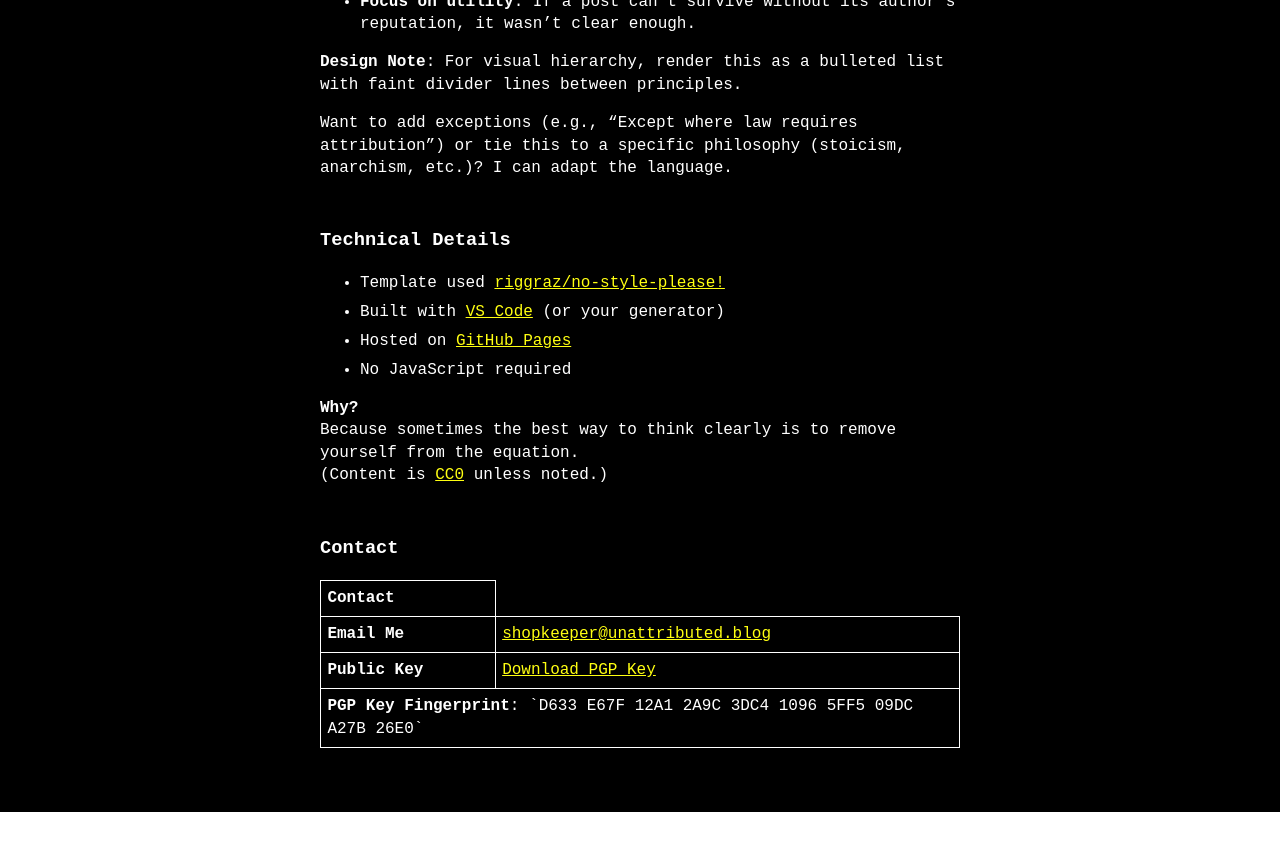
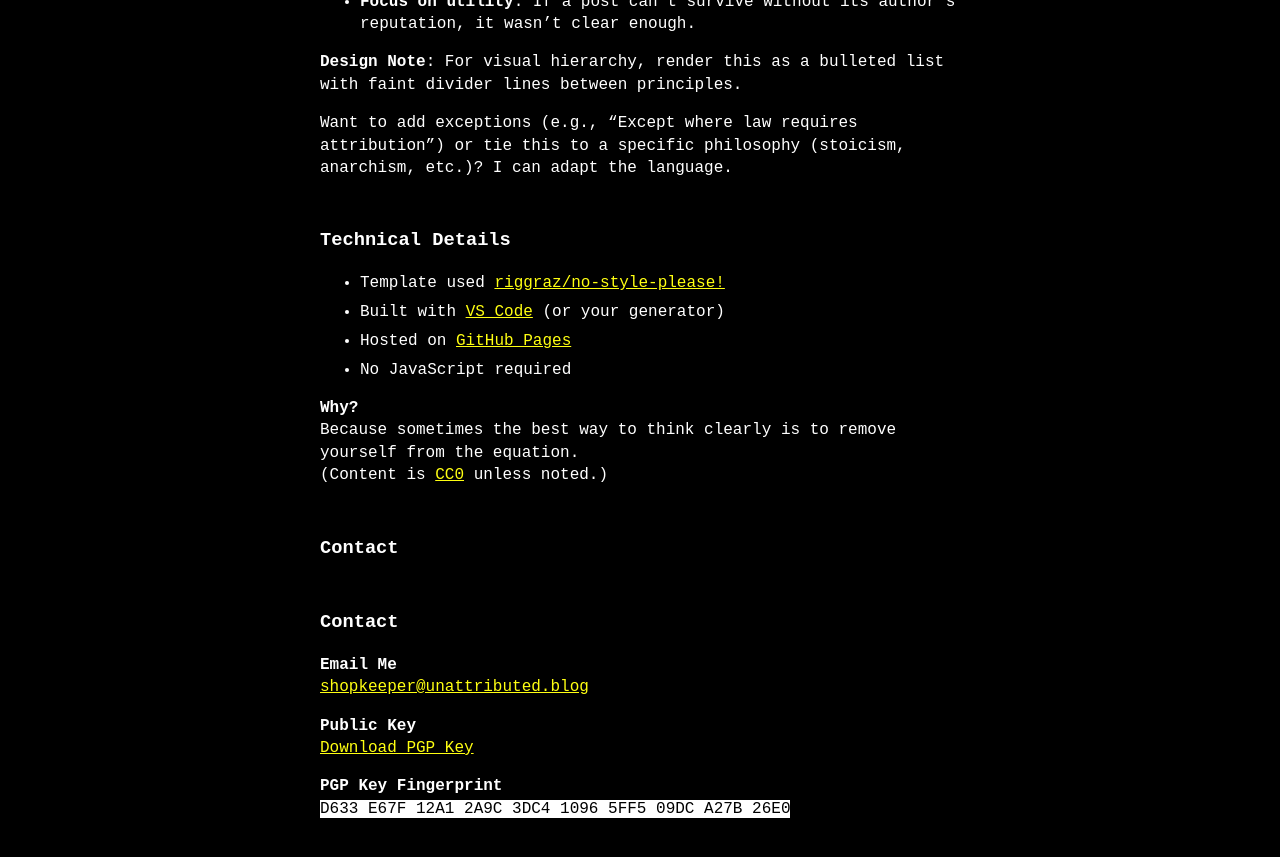
Before and after one commit to unattributed/unattributed.github.io, a Jekyll site: the page built from about.md, in a window 1280 px wide and 900 px high, scrolled down 2065 px. Shown: the top 857 px of the window. Built offline with Jekyll 4.4.1, drawn with Linux system fonts in a browser that asks for light colours; before the commit the page ends 2877 px from its top, so only the background shows below that.

Commit message:
chg contract to markdown rm tbl

```diff
--- a/about.md
+++ b/about.md
@@ -80,19 +80,13 @@
 (Content is [CC0](https://creativecommons.org/publicdomain/zero/1.0/) unless noted.)
 ### Contact
 
-<table style="border-collapse: collapse; border: none;">
-   <tr>
-      <th style="text-align: left;">Contact</th>
-   </tr>
-   <tr>
-      <td><strong>Email Me</strong></td>
-      <td><a href="mailto:shopkeeper@unattributed.blog">shopkeeper@unattributed.blog</a></td>
-   </tr>
-   <tr>
-      <td><strong>Public Key</strong></td>
-      <td><a href="https://unattributed.github.io/publickey.shopkeeper%40unattributed.blog-d633e67f12a12a9c3dc410965ff509dca27b26e0.asc">Download PGP Key</a></td>
-   </tr>
-   <tr>
-      <td colspan="2"><strong>PGP Key Fingerprint</strong>: `D633 E67F 12A1 2A9C 3DC4 1096 5FF5 09DC A27B 26E0`</td>
-   </tr>
-</table>
+### Contact
+
+**Email Me**
+[shopkeeper@unattributed.blog](mailto:shopkeeper@unattributed.blog)
+
+**Public Key**
+[Download PGP Key](https://unattributed.github.io/publickey.shopkeeper%40unattributed.blog-d633e67f12a12a9c3dc410965ff509dca27b26e0.asc)
+
+**PGP Key Fingerprint**
+`D633 E67F 12A1 2A9C 3DC4 1096 5FF5 09DC A27B 26E0`
```
